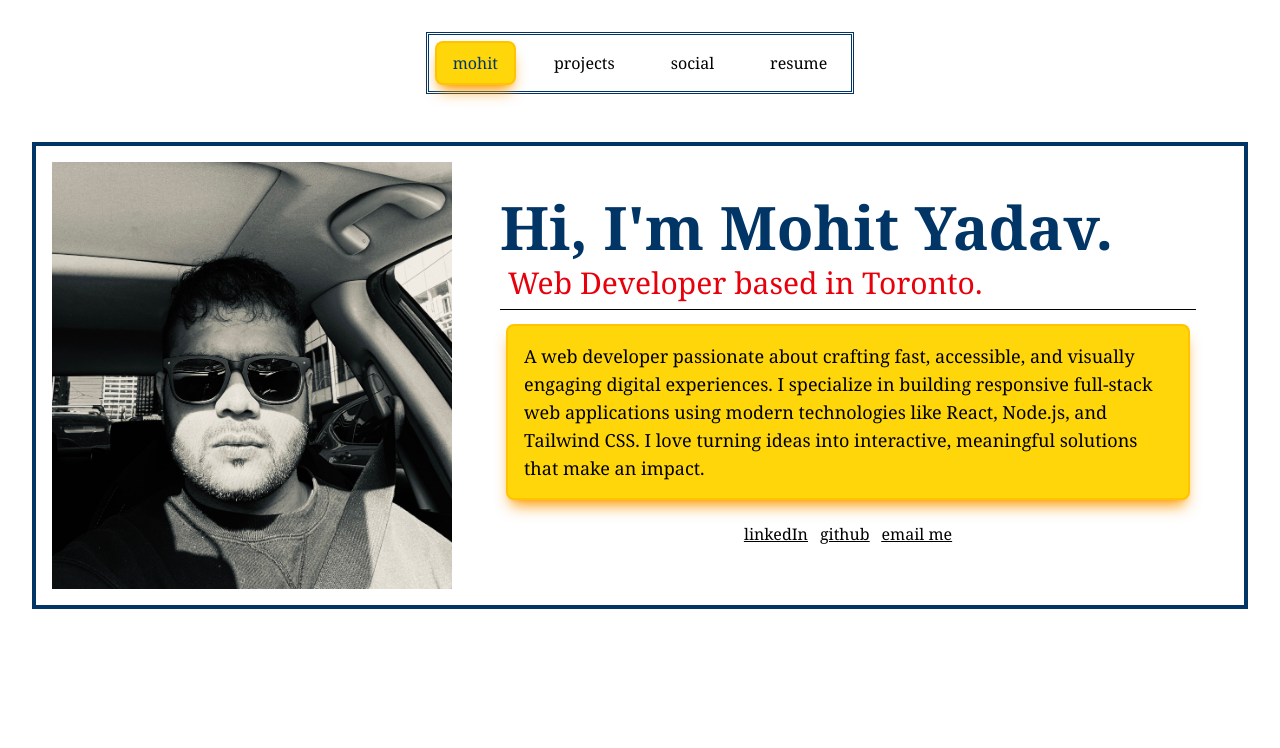
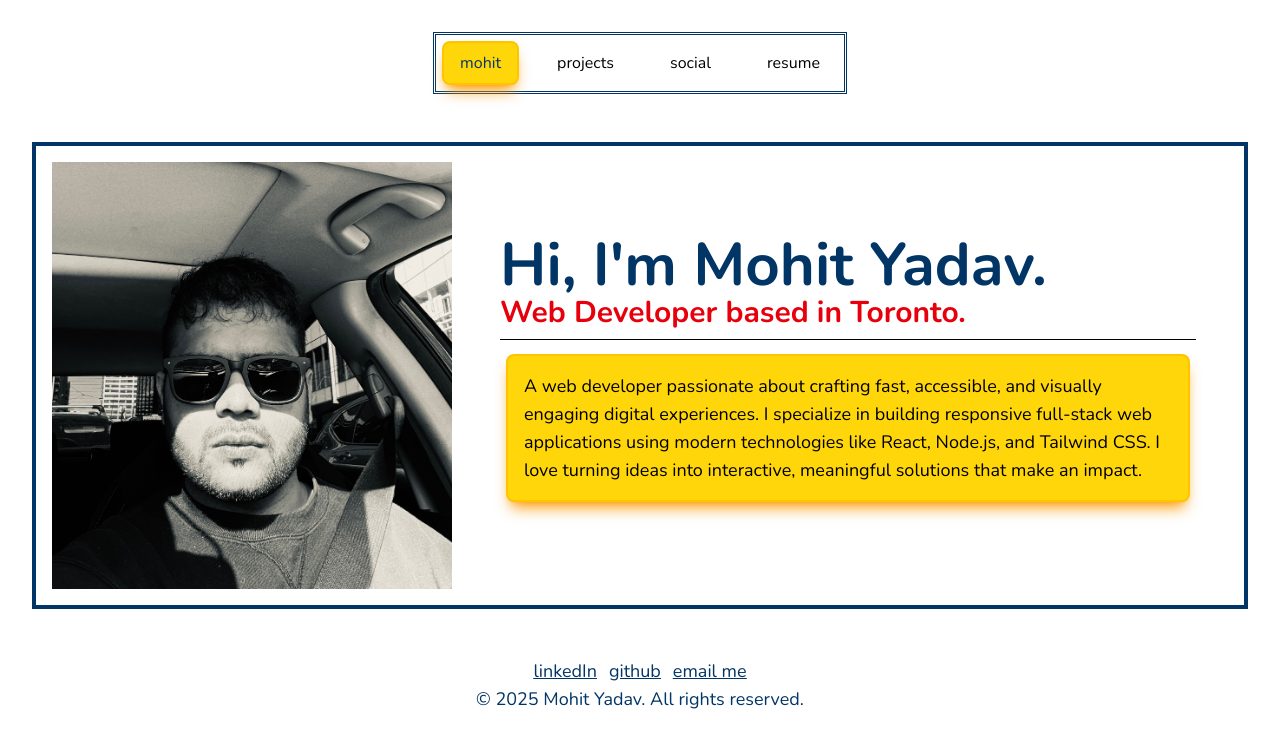
Before and after one commit to yaadevmohit/mohit-yadav, a React (Vite) app: page / in a window 1280 px wide. Shown: the top 748 px of the page. Built offline with nearby package versions, Linux system fonts and the light colour scheme.

Commit message:
add footer

```diff
--- /dev/null
+++ b/src/components/Footer.tsx
@@ -0,0 +1,14 @@
+const Footer = () => {
+    return (
+        <footer className="w-full text-center text-lg text-[#003566] nunitoRegular flex flex-col">
+            <ul className="flex mx-auto space-x-3">
+              <li className="my-0 underline hover:scale-110"><a href="">linkedIn</a></li>
+              <li className="my-0 underline hover:scale-110"><a href="">github</a></li>
+              <li className="my-0 underline hover:scale-110"><a href="">email me</a></li>
+            </ul>
+            © {new Date().getFullYear()} Mohit Yadav. All rights reserved.
+        </footer>
+    );
+}
+
+export default Footer
--- a/src/components/Hero.tsx
+++ b/src/components/Hero.tsx
@@ -4,29 +4,24 @@ const Hero = () => {
         <img src="./IMG_1368.JPG" className="md:w-[400px]" alt="" />
         <div className="flex flex-col md:p-4 md:mx-4 m-w-3xl">
             <h1
-              className="text-5xl text-left text-[#003566] md:text-6xl font-bold w-full"
+              className="text-4xl text-left text-[#003566] md:text-6xl font-bold w-full nunitoBlack"
             >
               Hi, I'm Mohit Yadav.
             </h1>
 
             <h2
-              className="text-2xl text-red-600 text-left md:text-3xl lgmy-4  w-full m-2"
+              className="text-2xl text-red-600 text-left md:text-3xl w-full mb-2 nunitoBold"
             >
              Web Developer based in Toronto.
             </h2>
             <hr />
             <p
-              className="text-lg  text-left md:mx-2 md:my-4 p-4 customYellowBgRing"
+              className="text-lg  text-left md:mx-2 md:my-4 p-4 customYellowBgRing nunitoRegular"
             >
                 A web developer passionate about crafting fast, accessible, and visually engaging digital experiences.
                 I specialize in building responsive full-stack web applications using modern technologies like React, Node.js, and Tailwind CSS.
                 I love turning ideas into interactive, meaningful solutions that make an impact.
             </p>
-            <ul className="flex my-2 mx-auto space-x-3">
-              <li className="my-0 underline hover:scale-110"><a href="">linkedIn</a></li>
-              <li className="my-0 underline hover:scale-110"><a href="">github</a></li>
-              <li className="my-0 underline hover:scale-110"><a href="">email me</a></li>
-            </ul>
         </div>
     </main>
   )
--- a/src/components/Navbar.tsx
+++ b/src/components/Navbar.tsx
@@ -8,7 +8,7 @@ const NavBar = () => {
     // create a navbar with about, projects, contact, social, resume
     <>
     <nav className="w-full">
-      <ul className='flex md:space-x-6 justify-center p-2 px-2 w-fit m-auto relative border-3 border-double border-[#003566]'>
+      <ul className='flex md:space-x-6 justify-center p-2 px-2 w-fit m-auto relative md:border-3 border-double border-[#003566] nunitoRegular'>
       {links.map((link) => (
         <li
           key={link}
--- a/src/pages/Home.tsx
+++ b/src/pages/Home.tsx
@@ -1,11 +1,12 @@
 import Hero from "../components/Hero";
 import NavBar from "../components/Navbar";
-
+import Footer from "../components/Footer";
 const Home = () => {
   return (
    <>
     <NavBar />
     <Hero />
+    <Footer />
   </>
   )
 }
```
